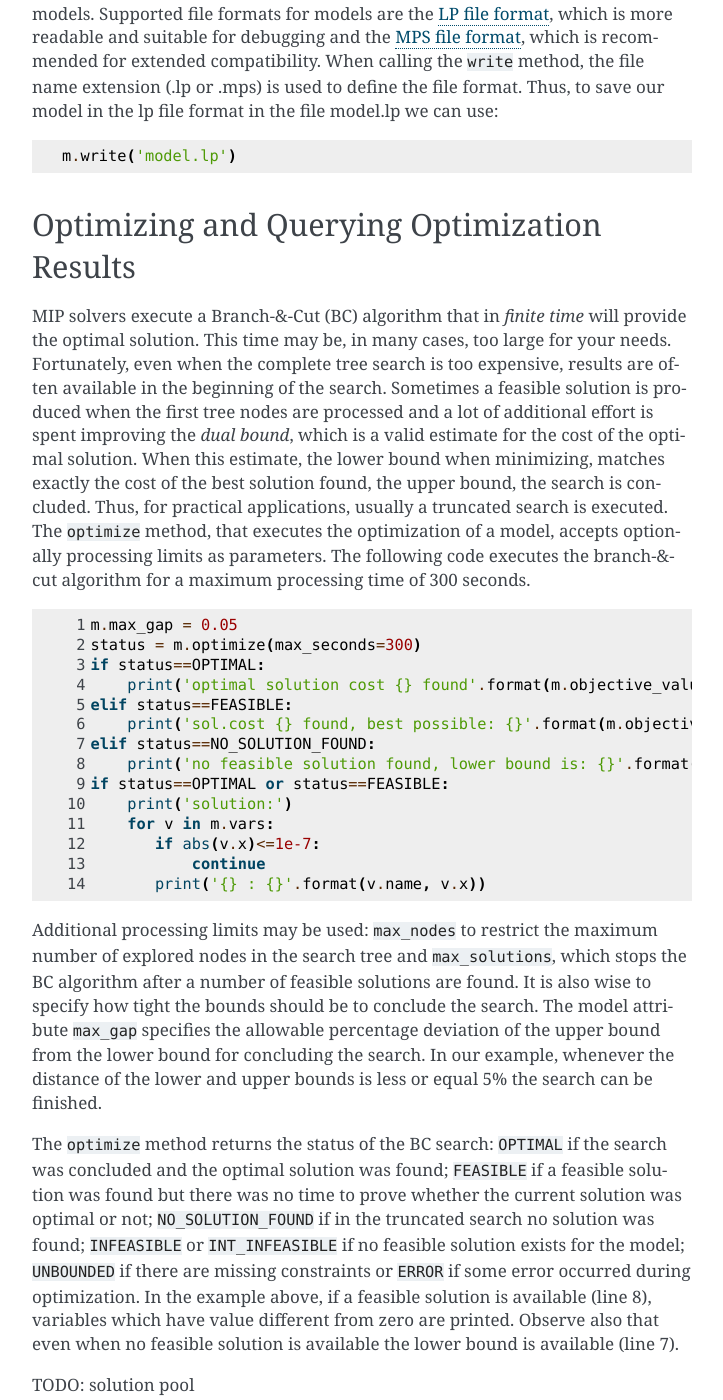
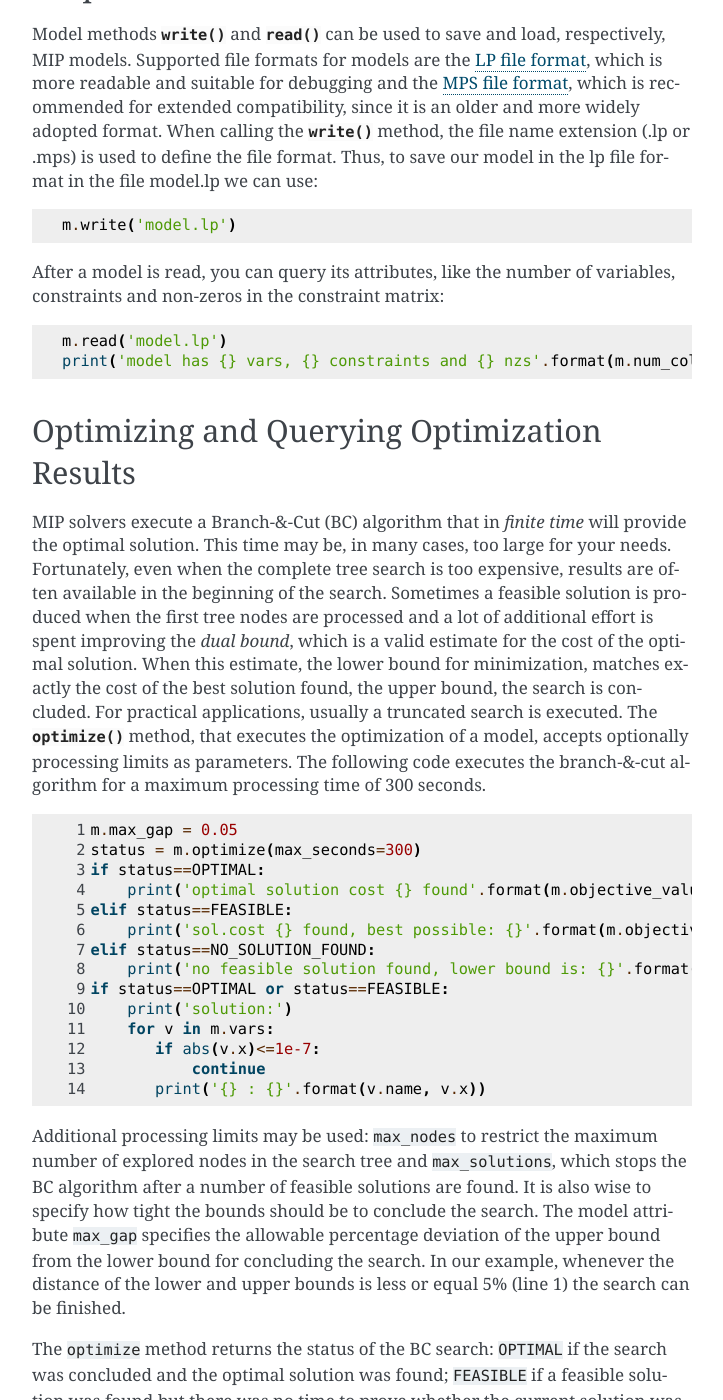
Before and after one commit to coin-or/python-mip, a Sphinx documentation site: the page built from docs/quickstart.rst, in a window 1280 px wide and 1400 px high, scrolled down 2427 px. Shown: the whole window, without its empty margins (388-1111 px from the left). Built offline with Sphinx 7.4.7, drawn with Linux system fonts in a browser that asks for light colours; some of the changed text lies outside the part shown.

Commit message:
cuts doc
Former-commit-id: 36435b1543cf5ec4fbaa5df29eaddce399235c14

```diff
--- a/docs/quickstart.rst
+++ b/docs/quickstart.rst
@@ -41,9 +41,9 @@
 ~~~~~~~~~
 
 Decision variables are added to the model using the
-:func:`~mip.model.Model.add_var` method. Without
-parameters, a single variable with domain in :math:`\mathbb{R}^+` is
-created and its reference is returned:
+:meth:`~mip.model.Model.add_var` method. Without parameters, a single
+variable with domain in :math:`\mathbb{R}^+` is created and its reference
+is returned:
 
 .. code-block:: python
 
@@ -85,19 +86,21 @@
 Constraints
 ~~~~~~~~~~~
 
-Constraints are linear expressions involving variables, a sense, ==, <= or >= for
-equal, less or equal and greater or equal, respectively  and a constant
-in the right-hand side. The addition of constraint :math:`x+y \leq 10` to model
-:code:`m` can be done with:
+Constraints are linear expressions involving variables, a sense of ==, <=
+or >= for equal, less or equal and greater or equal, respectively  and
+a constant in the right-hand side. The addition of constraint :math:`x+y
+\leq 10` to model :code:`m` can be done with:
 
 .. code-block:: python
 
     m += x + y <= 10
 
-Summation expressions can be used with the function :code:`xsum`. If for a knapsack problem
-with :math:`n` items, each one with weight :math:`w_i` we would like to select items with
-binary variables :math:`x_i` respecting the knapsack capacity :math:`c`, then the following
-code could be used to enter this constraint to our model :code:`m`:
+Summation expressions can be used with the function :code:`xsum`. If for
+a knapsack problem with :math:`n` items, each one with weight :math:`w_i`
+we would like to include a constraint to select items with binary
+variables :math:`x_i` respecting the knapsack capacity :math:`c`, then the
+following code could be used to enter this constraint to our model
+:code:`m`:
 
 .. code-block:: python
 
@@ -108,37 +111,50 @@
 
 .. code-block:: python
 
-    mip += xsum(w[i]*x[i] for i in range(n) if i%2==0) <= c
+    m += xsum(w[i]*x[i] for i in range(n) if i%2==0) <= c
 
 Objective Function
 ~~~~~~~~~~~~~~~~~~
 
 By default a model is created with the *Minimize* sense. You can change by
-setting the :code:`sense` model property to :code:`MAXIMIZE`, or just
-multiply the objective function by -1. The following code adds :math:`n`
-:math:`x` variables to the objective function, each one with cost
-:math:`c_i`:
+setting the :attr:`~mip.model.Model.sense` model property to
+:code:`MAXIMIZE`, or just multiply the objective function by -1. The
+following code adds :math:`n` :math:`x` variables to the objective
+function, each one with cost :math:`c_i` by setting the
+:attr:`~mip.model.Model.objective` attribute of our example model
+:code:`m`:
 
 .. code-block:: python
 
-   m += xsum(c[i]*x[i] for i in range(n))
+   m.objective = xsum(c[i]*x[i] for i in range(n))
 
-Saving and Loading Models
--------------------------
+.. _save-label:
 
-Model methods :code:`write` and :code:`read` can be used to save and load,
-respectively, MIP models. Supported file formats for models are the `LP
-file format
+Saving, Loading and Checking Model Properties
+---------------------------------------------
+
+Model methods :meth:`~mip.model.Model.write` and
+:meth:`~mip.model.Model.read` can be used to save and load, respectively,
+MIP models. Supported file formats for models are the `LP file format
 <https://www.ibm.com/support/knowledgecenter/SSSA5P_12.9.0/ilog.odms.cplex.help/CPLEX/GettingStarted/topics/tutorials/InteractiveOptimizer/usingLPformat.html>`_,
-which is more readable and suitable for debugging and the
-`MPS file format <https://en.wikipedia.org/wiki/MPS_(format)>`_, which is
-recommended for extended compatibility. When calling the :code:`write` method,
-the file name extension (.lp or .mps) is used to define the file format.
-Thus, to save our model in the lp file format in the file model.lp we can use:
+which is more readable and suitable for debugging and the `MPS file format
+<https://en.wikipedia.org/wiki/MPS_(format)>`_, which is recommended for
+extended compatibility, since it is an older and more widely adopted
+format. When calling the  :meth:`~mip.model.Model.write` method, the file
+name extension (.lp or .mps) is used to define the file format. Thus, to
+save our model in the lp file format in the file model.lp we can use:
 
 .. code-block:: python
 
     m.write('model.lp')
+
+After a model is read, you can query its attributes, like the number of
+variables, constraints and non-zeros in the constraint matrix:
+
+.. code-block:: python
+
+   m.read('model.lp')
+   print('model has {} vars, {} constraints and {} nzs'.format(m.num_cols, m.num_rows, m.num_nz))
 
 Optimizing and Querying Optimization Results
 --------------------------------------------
@@ -150,13 +166,13 @@
 Sometimes a feasible solution is produced when the first tree nodes are
 processed and a lot of additional effort is spent improving the *dual
 bound*, which is a valid estimate for the cost of the optimal solution.
-When this estimate, the lower bound when minimizing, matches exactly the
+When this estimate, the lower bound for minimization, matches exactly the
 cost of the best solution found, the upper bound, the search is concluded.
-Thus, for practical applications, usually a truncated search is executed.
-The :code:`optimize` method, that executes the optimization of a model,
-accepts optionally processing limits as parameters. The following code
-executes the branch-&-cut algorithm for a maximum processing time of 300
-seconds.
+For practical applications, usually a truncated search is executed. The
+:meth:`~mip.model.Model.optimize` method, that executes the optimization
+of a model, accepts optionally processing limits as parameters. The
+following code executes the branch-&-cut algorithm for a maximum
+processing time of 300 seconds.
 
 .. code-block:: python
    :linenos:
@@ -184,7 +200,7 @@
 :code:`max_gap` specifies the allowable percentage deviation of the upper
 bound from the lower bound for concluding the search. In our example,
 whenever the distance of the lower and upper bounds is less or equal 5\%
-the search can be finished.
+(line 1) the search can be finished.
 
 The :code:`optimize` method returns the status of the BC search:
 :code:`OPTIMAL` if the search was concluded and the optimal solution was
@@ -196,10 +212,11 @@
 :code:`UNBOUNDED` if there are missing constraints or :code:`ERROR` if
 some error occurred during optimization. In the example above, if a feasible
 solution is available (line 8), variables which have value different from zero
-are printed. Observe also that even when no feasible solution is available the
-lower bound is available (line 7).
+are printed. Observe also that even when no feasible solution is available
+the lower bound is available (line 8).
 
 TODO: solution pool
+TODO: enumerations
 
 Performance Tuning
 ~~~~~~~~~~~~~~~~~~
```
Also changed, not shown: other parts of docs/quickstart.rst (+10 -9 lines), docs/custom.rst (+67 -4 lines), 2 other files.
